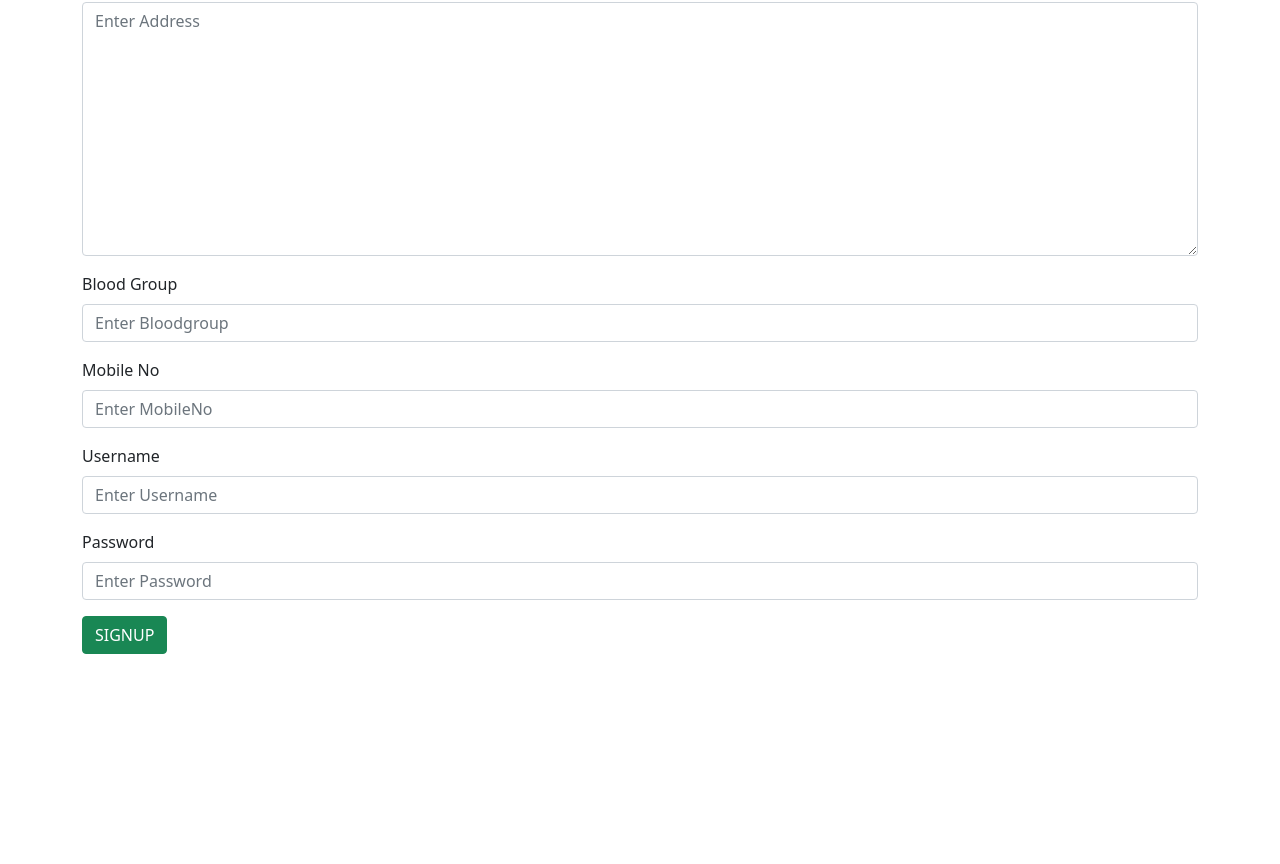
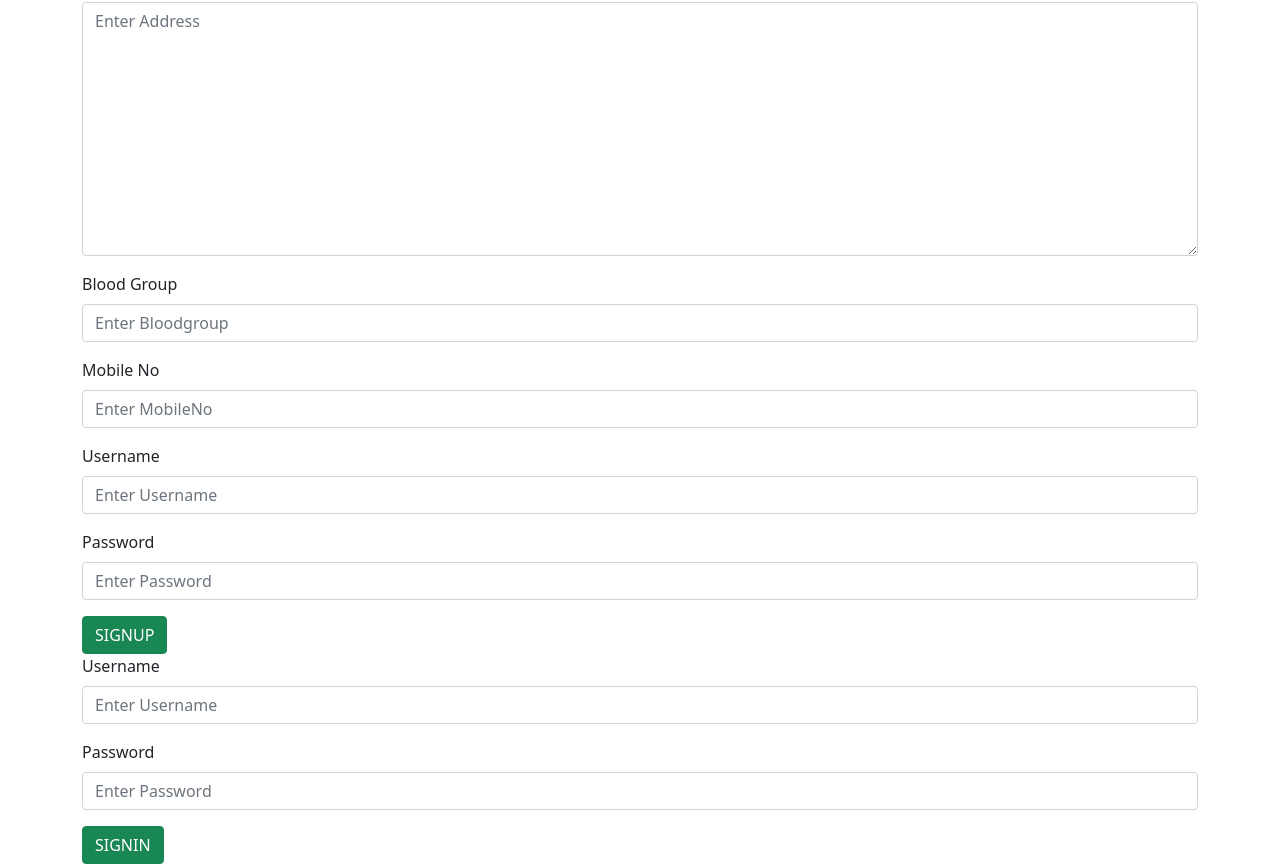
Before and after one commit to adhiponnuzz/BloodbankReactapp, a React (Create React App) app: page / in a window 1280 px wide. Shown: the part 116-980 px from the top of the page. Before the commit the page ends 800 px from the top, so only its background shows below. Built offline with nearby package versions, Linux system fonts and the light colour scheme.

Commit message:
signin finished

```diff
--- a/src/App.js
+++ b/src/App.js
@@ -3,12 +3,14 @@ import './App.css';
 import Signup from './component/Signup';
 import 'bootstrap/dist/css/bootstrap.min.css';
 import 'bootstrap/dist/js/bootstrap.bundle.min.js';
+import Signin from './component/Signin';
 
 function App() {
   return (
     <>
 
     <Signup/>
+    <Signin/>
 
 
 
--- /dev/null
+++ b/src/component/Signin.js
@@ -0,0 +1,43 @@
+import React, { useState } from 'react'
+
+const Signin = () => {
+    var [username,setUsername]=useState("")
+    var [password,setPassword]=useState("")
+    const subData=()=>{
+
+        const data={"username":username,"password":password}
+        console.log(data)
+    }
+
+
+  return (
+    <div>
+
+<div className="container">
+    <div className="row">
+        <div className="col col-12 col-sm-12 col-md-12 col-lg-12 col-xl-12 col-xxl-12">
+            <div className="row g-3">
+                <div className="col col-12 col-sm-6 col-md-6 col-lg-12 col-xl-12 col-xxl-12">
+                    <label for="" className="form-label">Username</label>
+                    <input onChange={(e)=>{setUsername(e.target.value)}} placeholder="Enter Username" type="text" className="form-control"/>
+                </div>
+                <div className="col col-12 col-sm-6 col-md-6 col-lg-12 col-xl-12 col-xxl-12">
+                    <label for="" className="form-label">Password</label>
+                    <input onChange={(e)=>{setPassword(e.target.value)}} placeholder="Enter Password" type="password" name="" id="" className="form-control"/>
+                </div>
+                <div className="col col-12 col-sm-12 col-md-12 col-lg-12 col-xl-12 col-xxl-12">
+                    <button onClick={subData} className="btn btn-success">SIGNIN</button>
+                </div>
+            </div>
+        </div>
+    </div>
+</div>
+
+
+
+
+    </div>
+  )
+}
+
+export default Signin
```
